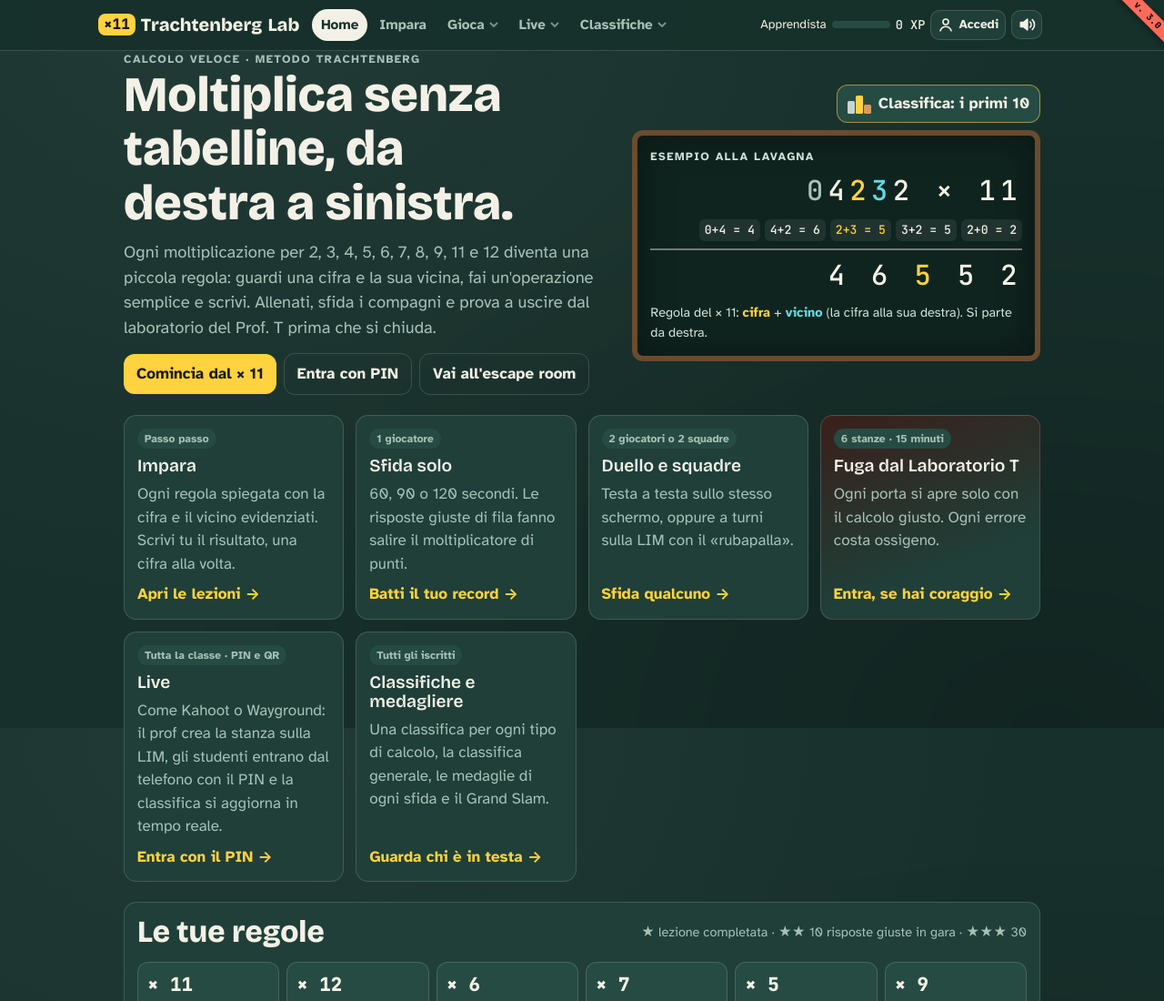
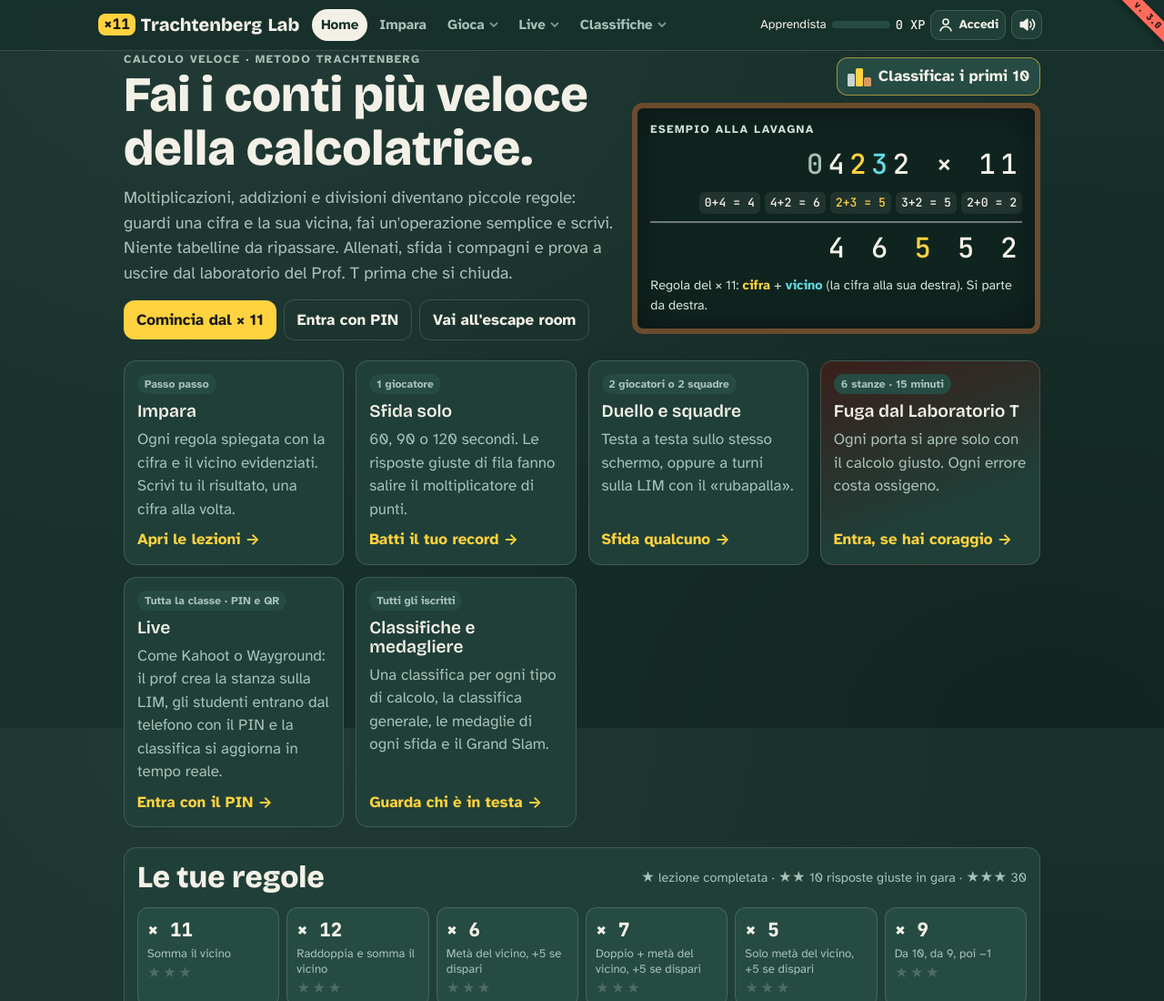
Before and after one commit to SuperZep/trachtenberg-lab, a plain HTML site: page index.html in a window 1280 px wide. Shown: the top 1100 px of the page at 91% size. Drawn offline with nearby package versions, Linux system fonts and the light colour scheme.

Commit message:
Home: nuovo titolo e introduzione per tutte le operazioni
Co-Authored-By: Claude Opus 5.5 <noreply@anthropic.com>
Claude-Session: https://claude.ai/code/session_01U1Pi7Gbg6i6oFXhQjPXvYq

```diff
--- a/index.html
+++ b/index.html
@@ -518,8 +518,8 @@ footer{color:var(--muted);font-size:.85rem;text-align:center;padding:16px}
   <div class="hero">
     <div>
       <div class="eyebrow">Calcolo veloce · metodo Trachtenberg</div>
-      <h1>Moltiplica senza tabelline, da destra a sinistra.</h1>
-      <p class="lead">Ogni moltiplicazione per 2, 3, 4, 5, 6, 7, 8, 9, 11 e 12 diventa una piccola regola: guardi una cifra e la sua vicina, fai un'operazione semplice e scrivi. Allenati, sfida i compagni e prova a uscire dal laboratorio del Prof. T prima che si chiuda.</p>
+      <h1>Fai i conti più veloce della calcolatrice.</h1>
+      <p class="lead">Moltiplicazioni, addizioni e divisioni diventano piccole regole: guardi una cifra e la sua vicina, fai un'operazione semplice e scrivi. Niente tabelline da ripassare. Allenati, sfida i compagni e prova a uscire dal laboratorio del Prof. T prima che si chiuda.</p>
       <div class="row" style="margin-top:14px">
         <a class="btn y" href="#impara">Comincia dal × 11</a>
         <a class="btn ghost" href="#gioca">Entra con PIN</a>
```
